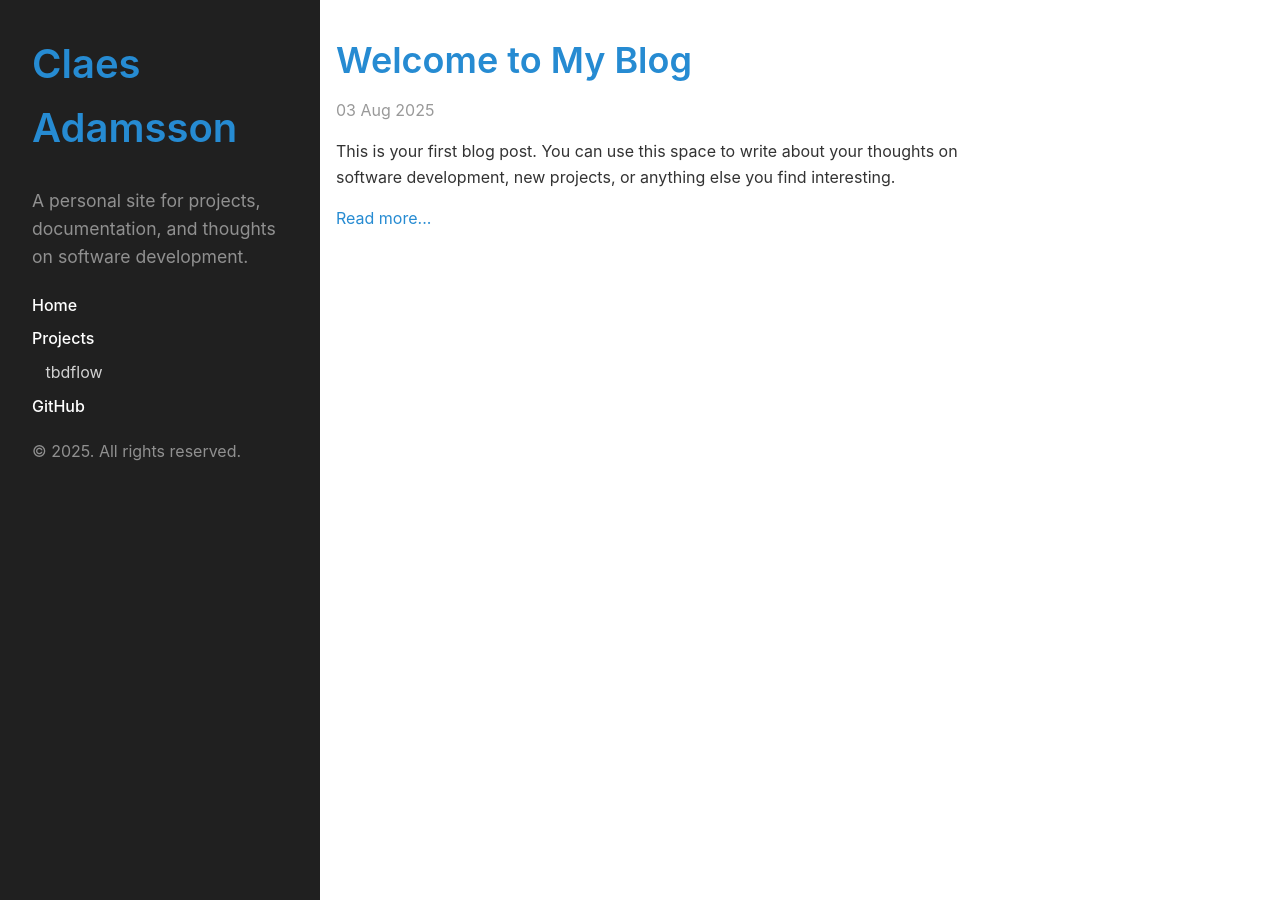
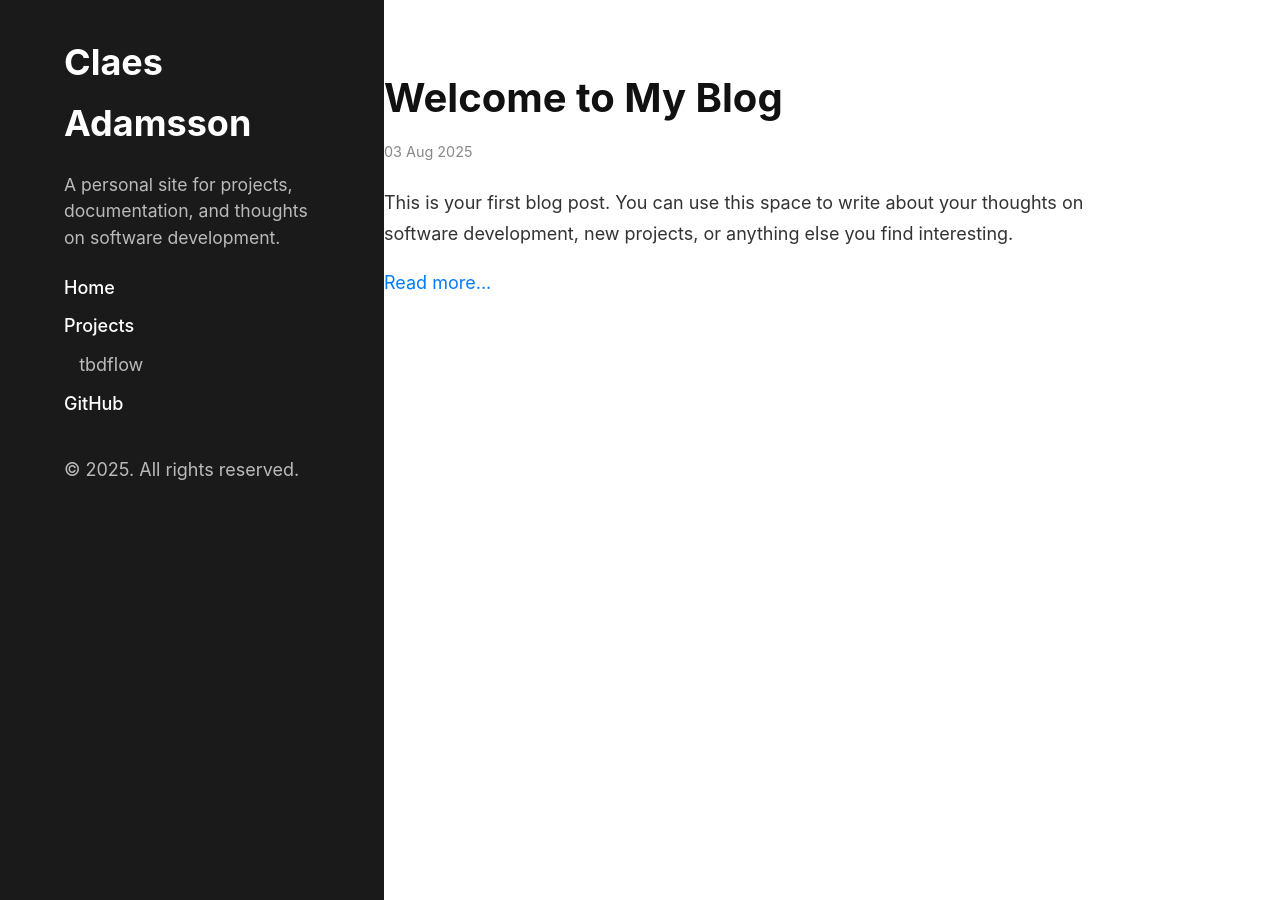
Before and after one commit to cladam/cladam.github.io, a Jekyll site: the page built from index.html, in a window 1280 px wide. Built offline with Jekyll 4.4.1, drawn with Linux system fonts in a browser that asks for light colours.

Commit message:
fix: Update stylesheet

```diff
--- a/assets/css/style.css
+++ b/assets/css/style.css
@@ -1,32 +1,49 @@
 /* FILE: assets/css/style.css */
-/* A minimal, Lanyon-inspired stylesheet */
+/* A minimal, Lanyon-inspired stylesheet with modern enhancements */
+
+/* Variables */
+:root {
+    --sidebar-bg-color: #1a1a1a;
+    --sidebar-text-color: rgba(255, 255, 255, 0.7);
+    --sidebar-highlight-color: #ffffff;
+    --content-bg-color: #ffffff;
+    --text-color: #333;
+    --heading-color: #111;
+    --link-color: #007bff;
+    --link-hover-color: #0056b3;
+    --border-color: #eee;
+}
 
 /* Basic styles */
 body {
-    font-family: -apple-system, BlinkMacSystemFont, "Segoe UI", Roboto, "Helvetica Neue", Arial, sans-serif;
-    line-height: 1.6;
-    color: #333;
-    background-color: #fff;
+    font-family: 'Inter', -apple-system, BlinkMacSystemFont, "Segoe UI", Roboto, "Helvetica Neue", Arial, sans-serif;
+    line-height: 1.7;
+    color: var(--text-color);
+    background-color: var(--content-bg-color);
     margin: 0;
     padding: 0;
+    font-size: 18px;
 }
 
 .container {
-    max-width: 42rem;
-    padding: 0 1rem;
+    max-width: 45rem;
+    padding: 0 2rem;
     margin: 0 auto;
 }
 
-h1, h2, h3 {
-    font-weight: 600;
-    color: #222;
+h1, h2, h3, h4, h5, h6 {
+    font-weight: 700;
+    color: var(--heading-color);
+    margin-bottom: 0.5rem;
 }
 
 a {
-    color: #268bd2;
+    color: var(--link-color);
     text-decoration: none;
+    transition: color 0.2s ease-in-out;
 }
 a:hover {
+    color: var(--link-hover-color);
     text-decoration: underline;
 }
 
@@ -36,89 +53,119 @@ a:hover {
     top: 0;
     left: 0;
     bottom: 0;
-    width: 18rem;
-    padding: 2rem 1rem;
-    color: rgba(255,255,255,.5);
-    background-color: #202020;
+    width: 20rem;
+    padding: 2rem;
+    color: var(--sidebar-text-color);
+    background-color: var(--sidebar-bg-color);
     z-index: 1;
+    display: flex;
+    flex-direction: column;
 }
 
 .sidebar-about h1 {
-    color: #fff;
+    color: var(--sidebar-highlight-color);
     margin-top: 0;
-    font-size: 2.5rem;
+    font-size: 2.25rem;
+}
+.sidebar-about h1 a {
+    color: inherit;
 }
 
 .sidebar-about .lead {
     font-size: 1.1rem;
+    line-height: 1.5;
 }
 
 .sidebar-nav {
-    margin-bottom: 1rem;
+    margin-bottom: 2rem;
 }
 
 .sidebar-nav-item {
     display: block;
     padding: .25rem 0;
-    color: #fff;
+    color: var(--sidebar-highlight-color);
     font-weight: 500;
+    transition: color 0.2s ease-in-out;
 }
 .sidebar-nav-item:hover, .sidebar-nav-item:focus {
-    text-decoration: underline;
+    color: var(--link-color);
+    text-decoration: none;
 }
 
 .project-nav-item {
     font-weight: normal;
-    color: rgba(255,255,255,.8);
+    color: var(--sidebar-text-color);
 }
 
-.sidebar-sticky {
-    position: -webkit-sticky;
-    position: sticky;
-    top: 1rem;
+.sidebar-footer {
+    margin-top: auto; /* Pushes footer to the bottom */
+    font-size: 0.9rem;
 }
-
 
 /* Content Area */
 .content {
-    padding-top: 2rem;
-    padding-bottom: 2rem;
-    margin-left: 20rem; /* Make room for the sidebar */
+    padding-top: 4rem;
+    padding-bottom: 4rem;
+    margin-left: 22rem; /* Make room for the sidebar + padding */
 }
 
 /* Post styles */
+.post {
+    margin-bottom: 4rem;
+}
 .post-title {
-    font-size: 2.25rem;
+    font-size: 2.5rem;
     margin-top: 0;
     margin-bottom: .5rem;
+}
+.post-title a {
+    color: inherit;
 }
 
 .post-date {
     display: block;
-    margin-bottom: 1rem;
-    color: #999;
+    margin-bottom: 1.5rem;
+    color: #888;
+    font-size: 0.9rem;
 }
 
 /* Project page styles */
 .project-title {
-    font-size: 3rem;
+    font-size: 3.5rem;
     margin-bottom: 0;
 }
 .project-tagline {
-    font-size: 1.2rem;
+    font-size: 1.25rem;
     color: #888;
-    margin-top: 0;
+    margin-top: 0.5rem;
+    margin-bottom: 2rem;
 }
 
+hr {
+    border: 0;
+    border-top: 1px solid var(--border-color);
+    margin: 2rem 0;
+}
 
 /* Responsive styles */
+@media (max-width: 992px) {
+    .sidebar {
+        width: 16rem;
+    }
+    .content {
+        margin-left: 18rem;
+    }
+}
+
 @media (max-width: 768px) {
     .sidebar {
         position: static;
         width: auto;
+        text-align: center;
     }
     .content {
-        margin-left: 1rem;
-        margin-right: 1rem;
+        margin-left: 2rem;
+        margin-right: 2rem;
+        padding-top: 2rem;
     }
 }
```
